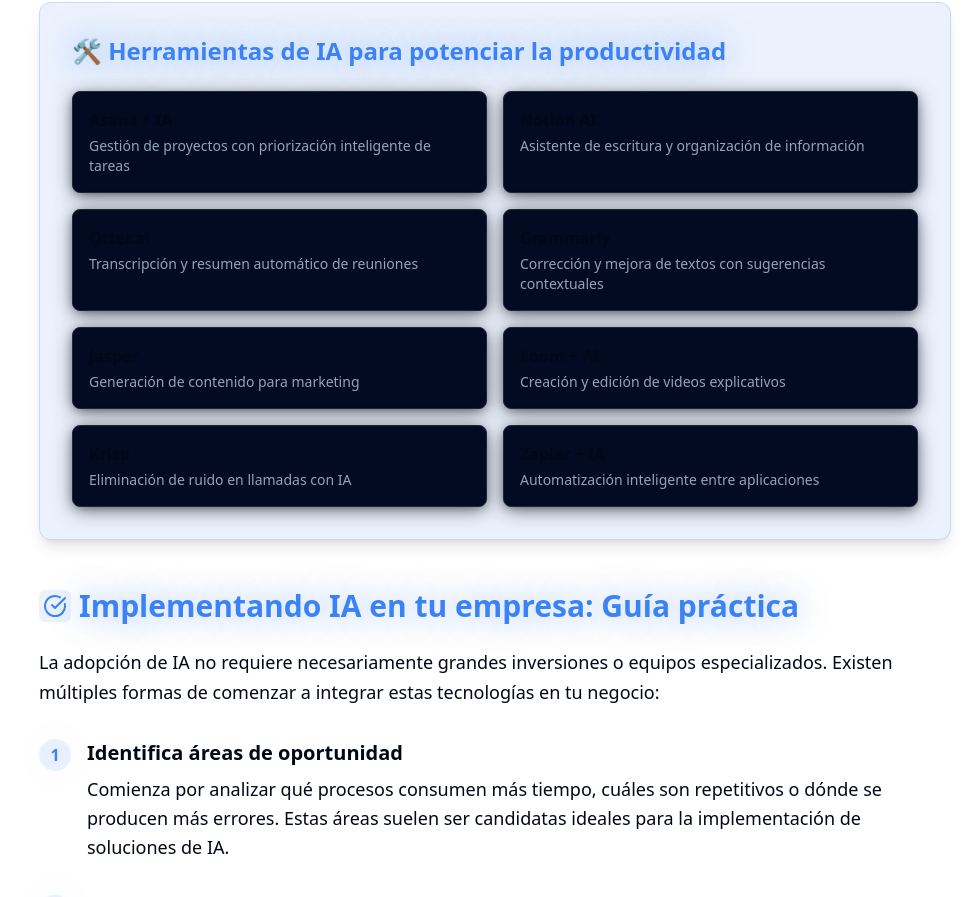
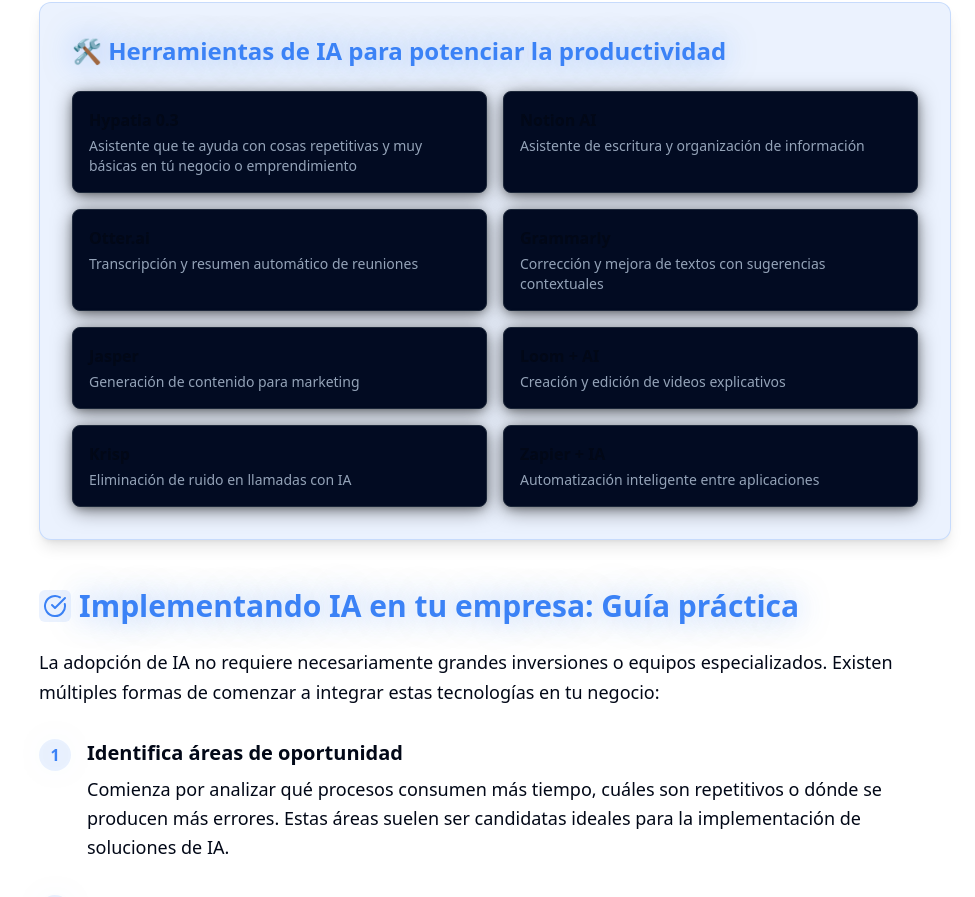
Before and after one commit to petvices/softwans, a Next.js app: page /blog/ia-productividad in a window 1280 px wide. Shown: the part 3432-4329 px from the top of the page, without its empty margins (305-1280 px from the left). Built offline with nearby package versions, Linux system fonts and the light colour scheme.

Commit message:
Update page.tsx

```diff
--- a/app/blog/ia-productividad/page.tsx
+++ b/app/blog/ia-productividad/page.tsx
@@ -229,9 +229,9 @@ export default function IAProductividadPage() {
                   </h4>
                   <div className="grid gap-4 md:grid-cols-2">
                     <div className="bg-background rounded-lg p-4 border">
-                      <p className="font-semibold mb-1">Asana + IA</p>
+                      <p className="font-semibold mb-1">Hypatia 0.3</p>
                       <p className="text-sm text-muted-foreground mb-0">
-                        Gestión de proyectos con priorización inteligente de tareas
+                        Asistente que te ayuda con cosas repetitivas y muy básicas en tú negocio o emprendimiento
                       </p>
                     </div>
                     <div className="bg-background rounded-lg p-4 border">
```
